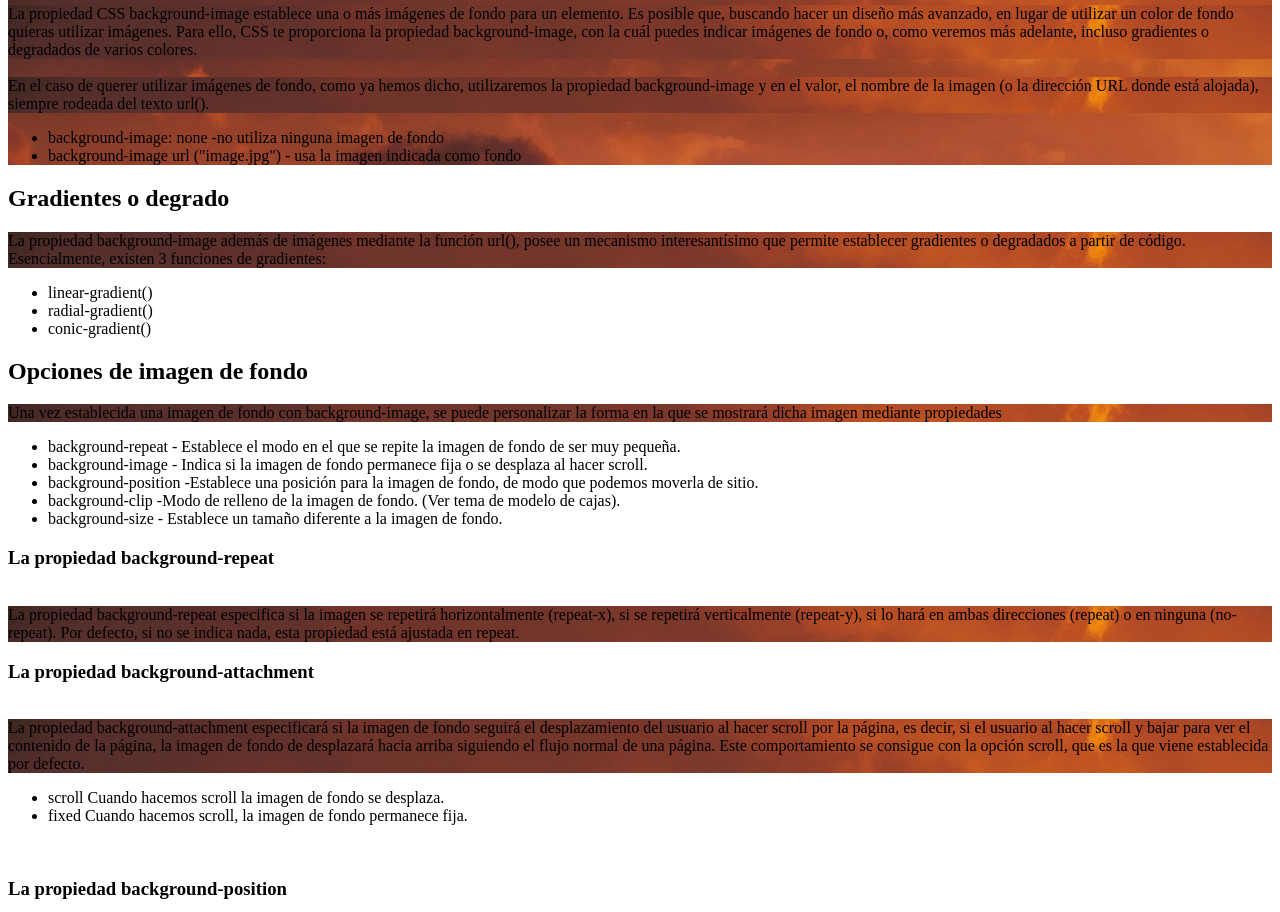
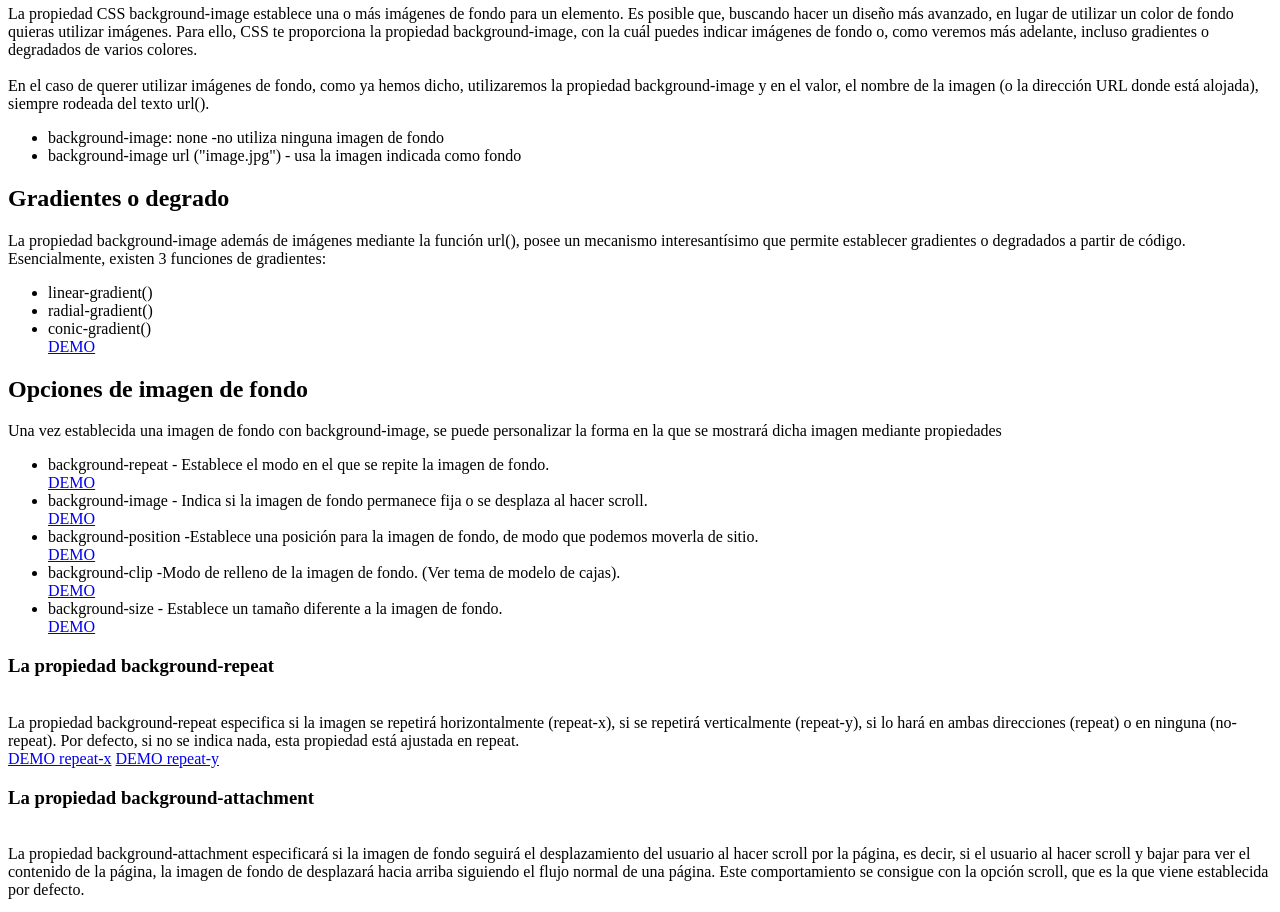
Before and after one commit to mihaicce/nuevo-proyecto, a plain HTML site: page index.html in a window 1280 px wide. Shown: the part 62-974 px from the top of the page. Drawn offline with Linux system fonts and the light colour scheme.

Commit message:
desarrollo

```diff
--- a/index.html
+++ b/index.html
@@ -51,7 +51,10 @@
       <li>linear-gradient()</li>
       <li>radial-gradient()</li>
       <li>conic-gradient()</li>
+      <a href="https://www.w3schools.com/cssref/playdemo.php?filename=playcss_background-image">DEMO</a>
     </ul>
+
+
 
     <h2>Opciones de imagen de fondo</h2>
     <div>
@@ -63,23 +66,28 @@
     <ul>
       <li>
         background-repeat - Establece el modo en el que se repite la imagen de
-        fondo de ser muy pequeña.
+        fondo.
       </li>
+      <a href="https://www.w3schools.com/cssref/playdemo.php?filename=playcss_background-repeat">DEMO</a>
       <li>
         background-image - Indica si la imagen de fondo permanece fija o se
         desplaza al hacer scroll.
       </li>
+      <a href="https://www.w3schools.com/cssref/tryit.php?filename=trycss_background-attachment">DEMO</a>
       <li>
         background-position -Establece una posición para la imagen de fondo, de
         modo que podemos moverla de sitio.
       </li>
+      <a href="https://www.w3schools.com/cssref/playdemo.php?filename=playcss_background-position">DEMO</a>
       <li>
         background-clip -Modo de relleno de la imagen de fondo. (Ver tema de
         modelo de cajas).
       </li>
+      <a href="https://www.w3schools.com/cssref/playdemo.php?filename=playcss_background-clip">DEMO</a>
       <li>
         background-size - Establece un tamaño diferente a la imagen de fondo.
       </li>
+      <a href="https://www.w3schools.com/cssref/playdemo.php?filename=playcss_background-size">DEMO</a>
     </ul>
 </section>
 <section>
@@ -91,6 +99,9 @@
       hará en ambas direcciones (repeat) o en ninguna (no-repeat). Por defecto,
       si no se indica nada, esta propiedad está ajustada en repeat.
     </div>
+    <a href="https://www.w3schools.com/cssref/playdemo.php?filename=playcss_background-position-x">DEMO repeat-x</a>
+    <a href="https://www.w3schools.com/cssref/playdemo.php?filename=playcss_background-position-y">DEMO repeat-y</a>
+    <br>
     <h3>La propiedad background-attachment</h3>
     <br />
     <div>
@@ -105,6 +116,7 @@
     <ul>
       <li>scroll Cuando hacemos scroll la imagen de fondo se desplaza.</li>
       <li>fixed Cuando hacemos scroll, la imagen de fondo permanece fija.</li>
+      <a href="https://www.w3schools.com/cssref/tryit.php?filename=trycss_background-attachment">DEMO - imagen fija</a>
     </ul>
 
     <br />
--- a/style.css
+++ b/style.css
@@ -1,6 +1,5 @@
 div {background-image: none;}
 
-div {background-image: url(sunset-gb951bf1e9_1920.jpg);}
 
 div {background-image: linear-gradient(sunset-gb951bf1e9_1920);}
 
```
Also changed, not shown: contacto.html (+17 -0 lines), sunset-gb951bf1e9_1920.jpg (deleted), 1 other file.
